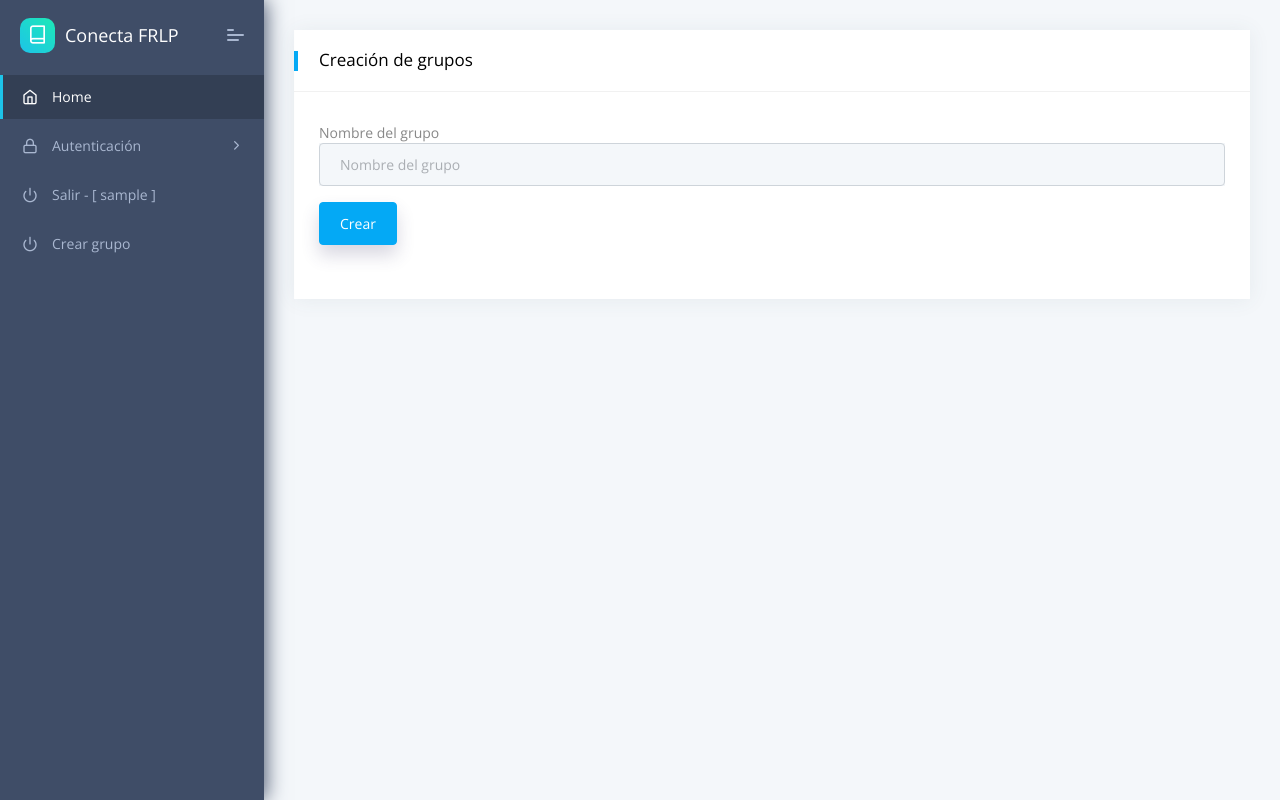
After one commit to diegomeretta/conectafrlp, a Django app: page /creategroup in a window 1280 px wide. The commit adds this page. Run offline with Django 3.2, Linux system fonts and the light colour scheme; the visitor is signed in with stand-in values (Sample User, id 1); some libraries are stand-ins or nearby versions.

Commit message:
Agrego modelo funcionalidad crear grupo

```diff
--- a/app/forms.py
+++ b/app/forms.py
@@ -1,5 +1,5 @@
 from django.forms import ModelForm, TextInput
-from .models import Usuario
+from .models import Usuario, Group
 
 class AltaUsuarioForm(ModelForm):
     class Meta:
@@ -15,3 +15,14 @@ class AltaUsuarioForm(ModelForm):
                 "class": "form-control"
             })
         }
+
+class AltaGrupoForm(ModelForm):
+    class Meta:
+        model = Group
+        fields = "__all__"
+        widgets = {
+            'name': TextInput(attrs={
+                "placeholder" : "Nombre del grupo",
+                "class": "form-control"
+            })
+        }
--- a/app/models.py
+++ b/app/models.py
@@ -4,3 +4,6 @@ class Usuario(models.Model):
     username = models.CharField(max_length=32)
     api_id = models.CharField(max_length=32)
     api_hash = models.CharField(max_length=32)
+
+class Group(models.Model):
+    name = models.CharField(max_length=32)
--- a/app/urls.py
+++ b/app/urls.py
@@ -16,5 +16,6 @@ urlpatterns = [
     # The home page
     path('', views.index, name='home'),
     path('home', views.home, name='index'),
-    path('solicitarkeys', views.solicitar_keys, name='solicitarkeys')
+    path('solicitarkeys', views.solicitar_keys, name='solicitarkeys'),
+    path('creategroup', views.create_group, name='creategroup')
 ]
--- a/app/views.py
+++ b/app/views.py
@@ -9,7 +9,7 @@ from django.shortcuts import render, get_object_or_404, redirect
 from django.template import loader
 from django.http import HttpResponse
 from django import template
-from .forms import AltaUsuarioForm
+from .forms import AltaUsuarioForm, AltaGrupoForm
 from .models import Usuario
 from os import system
 
@@ -19,7 +19,7 @@ def index(request):
 
     usuarios = Usuario.objects.filter(username=request.user.username)
     if usuarios.first():
-        return render(request, "home.html")
+        return render(request, "index.html")
     else:
         form = AltaUsuarioForm(request.POST or None)
         return render(request, "solicitar_keys.html", { 'form' : form})
@@ -61,3 +61,20 @@ def solicitar_keys(request):
             form = AltaUsuarioForm()
 
         return render(request, 'index.html', {'form':form})
+
+@login_required(login_url="/login/")
+def create_group(request):
+    if request.method == "POST":
+        form = AltaGrupoForm(request.POST)
+        if form.is_valid():
+            grupo = form.save(commit=False)
+            grupo.save()
+
+            return redirect('/')
+        else:
+            form = AltaGrupoForm()
+
+        return render(request, 'create_group.html', {'form':form})
+    elif request.method == "GET":
+        form = AltaGrupoForm(request.POST or None)
+        return render(request, "create_group.html", { 'form' : form})
--- /dev/null
+++ b/core/templates/create_group.html
@@ -0,0 +1,48 @@
+{% extends "layouts/base.html" %}
+
+{% block title %} Crear grupo {% endblock %}
+
+<!-- Specific CSS goes HERE -->
+{% block stylesheets %}{% endblock stylesheets %}
+
+{% block content %}
+
+    <div class="pcoded-content">
+        <div class="pcoded-inner-content">
+            <!-- [ breadcrumb ] start -->
+
+            <!-- [ breadcrumb ] end -->
+            <div class="main-body">
+                <div class="page-wrapper">
+                    <!-- [ Main Content ] start -->
+                    <div class="row">
+                        <div class="col-md-12 col-xl-12">
+                            <div class="card">
+                                <div class="card-header">
+                                    <h5>Creación de grupos</h5>
+                                </div>
+                                <div class="card-body">
+                                    <form role="form" method="post" action="creategroup">
+                                        {% csrf_token %}
+                                        Nombre del grupo
+                                        <div class="input-group mb-3">
+                                            {{ form.name }}
+                                        </div>
+                                        <button type="submit" class="btn btn-primary shadow-2 mb-4">Crear</button>
+
+                                    </form>
+
+                                </div>
+                            </div>
+                        </div>
+                    </div>
+                    <!-- [ Main Content ] end -->
+                </div>
+            </div>
+        </div>
+    </div>
+
+{% endblock content %}
+
+<!-- Specific Page JS goes HERE  -->
+{% block javascripts %}{% endblock javascripts %}
--- a/core/templates/includes/navigation-menu.html
+++ b/core/templates/includes/navigation-menu.html
@@ -30,6 +30,14 @@
                             <span class="pcoded-mtext">Salir - [ {{ request.user.username }} ]</span>
                         </a>
                     </li>
+                    <li data-username="Disabled Menu" class="nav-item">
+                        <a href="creategroup" class="nav-link">
+                            <span class="pcoded-micon">
+                                <i class="feather icon-power"></i>
+                            </span>
+                            <span class="pcoded-mtext">Crear grupo</span>
+                        </a>
+                    </li>
                 </ul>
             </div>
         </div>
```
Also changed, not shown: app/migrations/0004_group.py (added), 1 other file.
